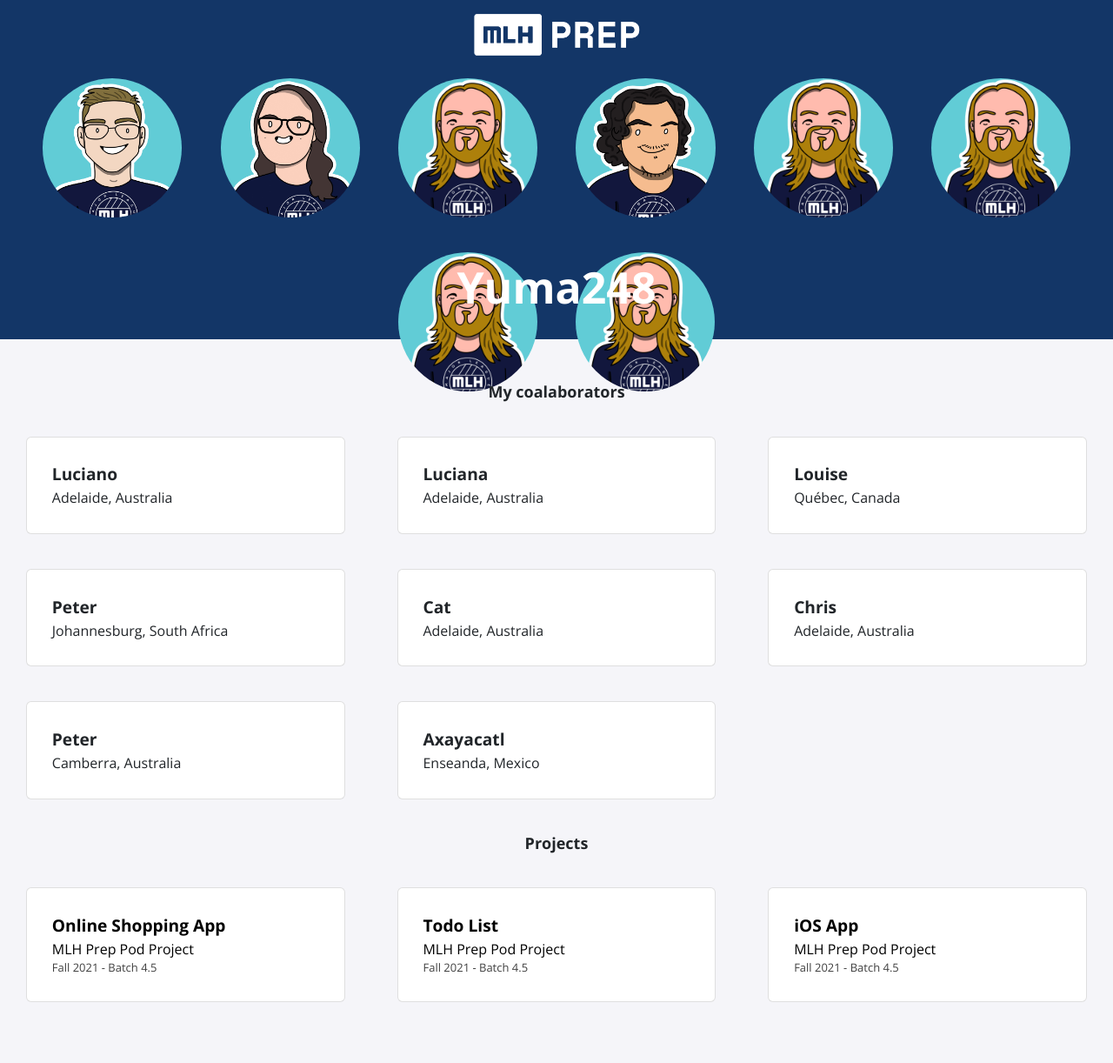
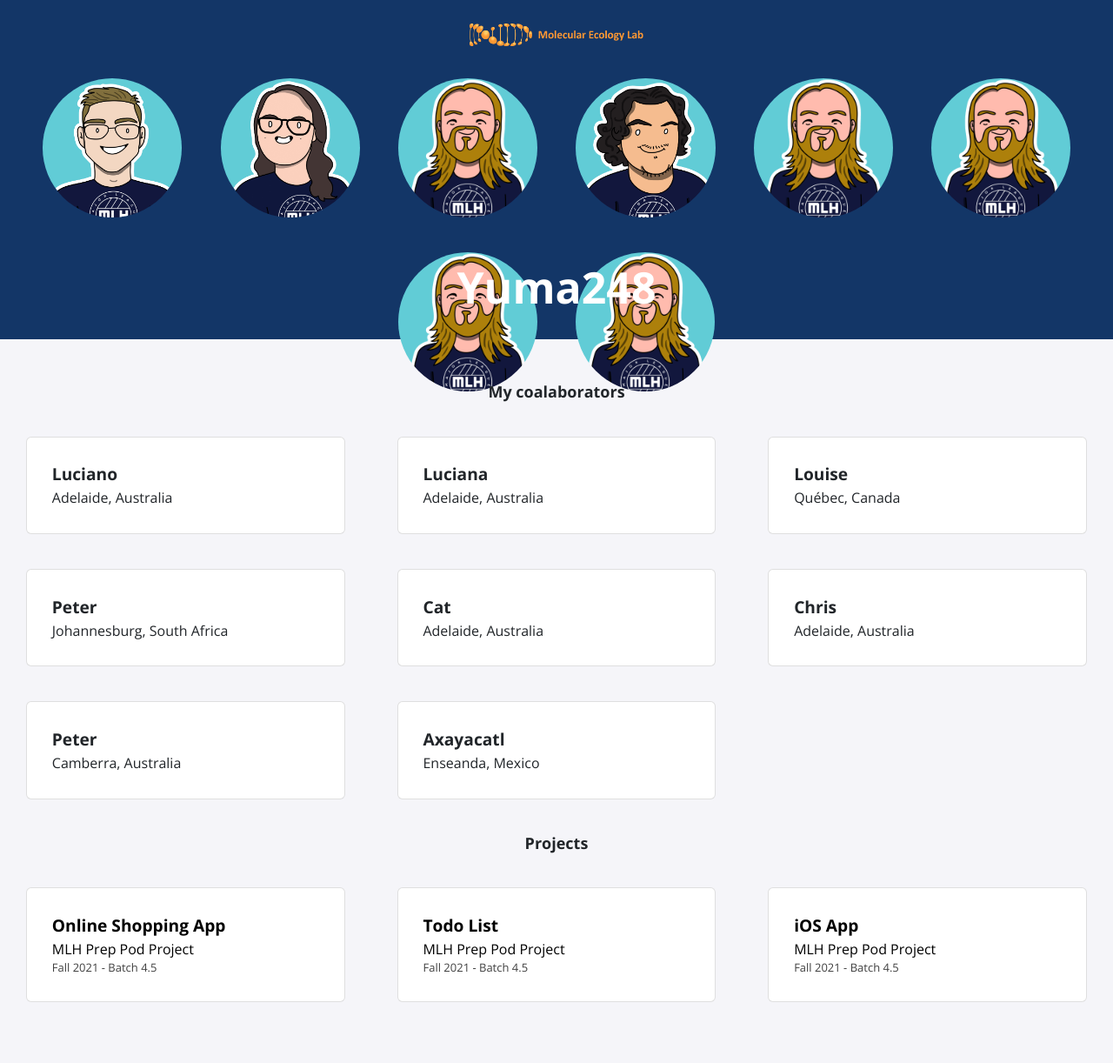
Before and after one commit to Yuma248/Yuma248TEST, a Jekyll site: the page built from index.html, in a window 1280 px wide. Shown: the whole page at 87% size. Built offline with Jekyll 4.4.1, drawn with Linux system fonts in a browser that asks for light colours; nearby versions of some CDN libraries.

Commit message:
Update navbar.html

```diff
--- a/_includes/navbar.html
+++ b/_includes/navbar.html
@@ -1,8 +1,8 @@
 <header class="nav-bar">
     <div class="nav-content">
-        <a href="{{ '/' | relative_url }}">
+        <a href="{{ '/' | https://molecularecology.flinders.edu.au/ }}">
             <div class="nav-logo">
-                <img src="./assets/img/mlh-prep.png" />
+                <img src="./assets/img/MELFU.png" />
             </div>
         </a>
 
```
